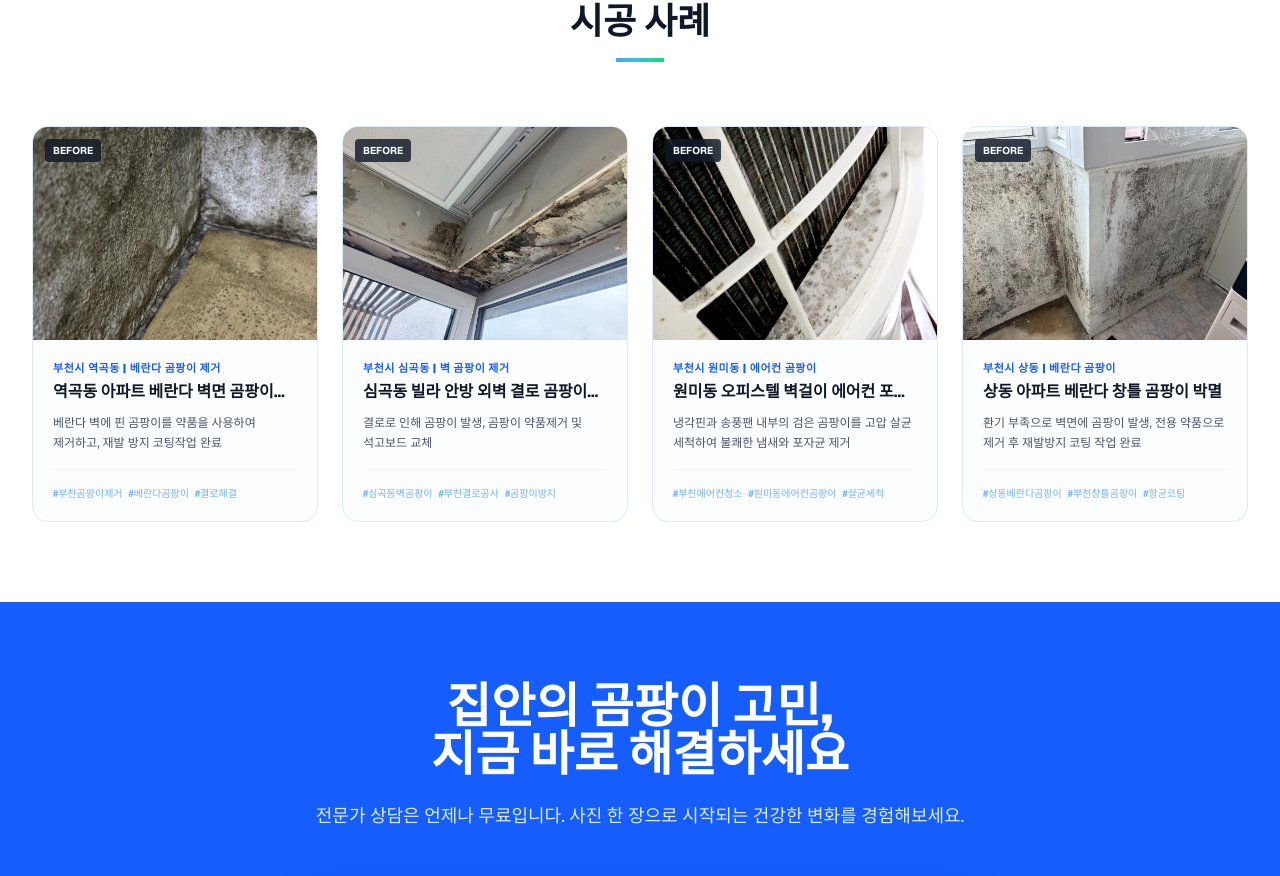
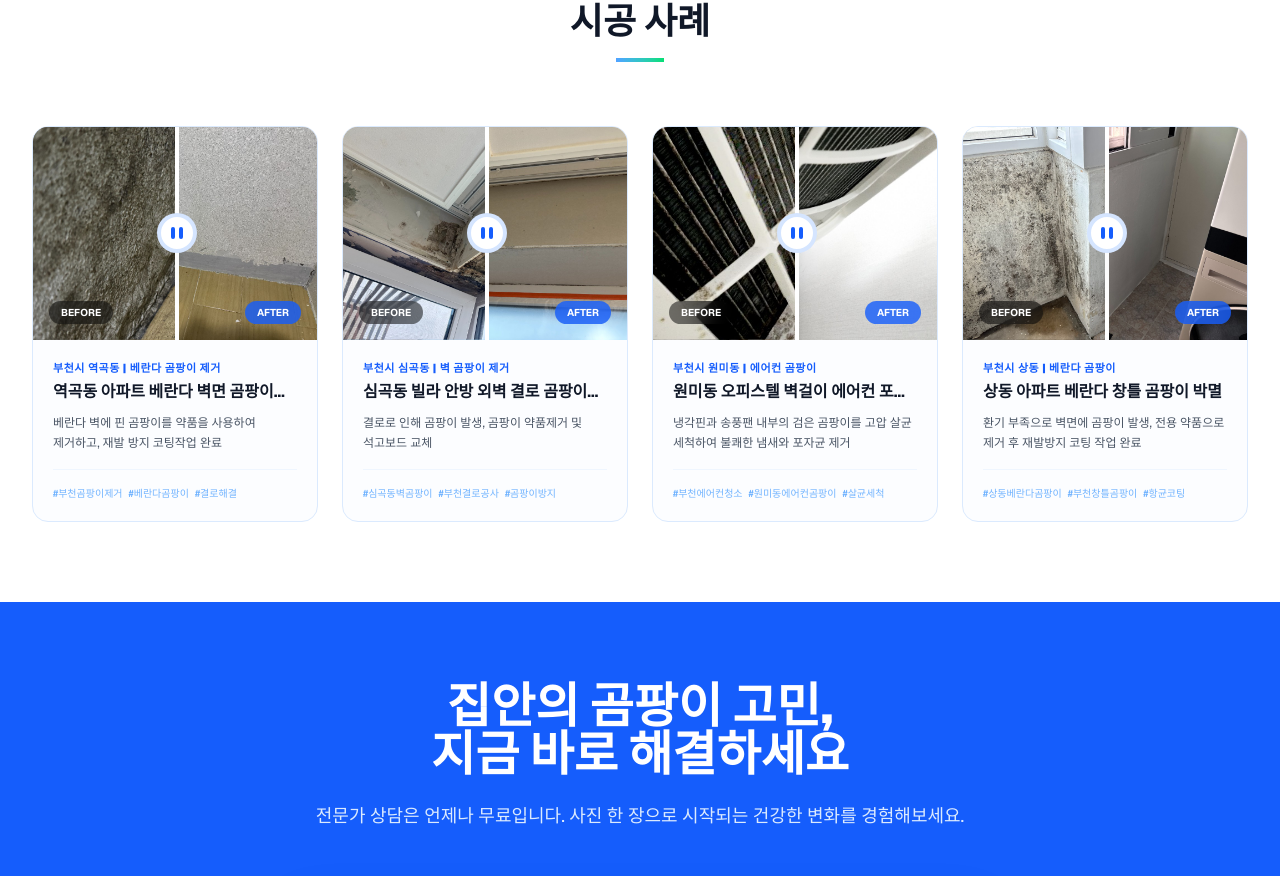
Before and after one commit to wogus5695-ctrl/modu-gomphang, a Next.js app: page / in a window 1280 px wide. Shown: the part 2076-2952 px from the top of the page. Built offline with nearby package versions, Linux system fonts and the light colour scheme.

Commit message:
Feat: implement interactive Before/After slider for portfolio

```diff
--- a/src/app/page.tsx
+++ b/src/app/page.tsx
@@ -4,6 +4,8 @@ import { useState } from "react";
 import Link from "next/link";
 import Header from "@/components/Header";
 import Footer from "@/components/Footer";
+import BeforeAfterSlider from "@/components/BeforeAfterSlider";
+
 
 
 export default function Home() {
@@ -222,20 +224,12 @@ export default function Home() {
               ].map((item, idx) => (
                 <div key={idx} className="group bg-blue-50/20 rounded-2xl overflow-hidden border border-blue-100 hover:border-green-200 hover:shadow-xl transition-all duration-500 flex flex-col">
                   {/* Before & After 시각화 영역 */}
-                  <div className="relative aspect-[4/3] overflow-hidden bg-gray-200">
-                    <img
-                      src={item.imgBefore}
-                      alt={`부천 곰팡이제거 전문 업체 지움 (Zium) - ${item.region} ${item.keyword} 시공 사례 (Before)`}
-                      className="w-full h-full object-cover transition-opacity duration-700 opacity-100 group-hover:opacity-0"
+                  <div className="relative aspect-[4/3] overflow-hidden">
+                    <BeforeAfterSlider
+                      before={item.imgBefore}
+                      after={item.imgAfter}
+                      alt={`지움 (Zium) 시공 사례 - ${item.region} ${item.keyword}`}
                     />
-                    <img
-                      src={item.imgAfter}
-                      alt={`부천 곰팡이제거 전문 업체 지움 (Zium) - ${item.region} ${item.keyword} 시공 사례 (After)`}
-                      className="absolute inset-0 w-full h-full object-cover transition-all duration-700 opacity-0 group-hover:opacity-100 scale-110 group-hover:scale-100"
-                    />
-                    {/* 라벨 오버레이 */}
-                    <div className="absolute top-3 left-3 bg-gray-900/80 text-white text-[10px] font-bold px-2 py-1 rounded backdrop-blur-sm group-hover:opacity-0 transition-opacity">BEFORE</div>
-                    <div className="absolute top-3 left-3 bg-blue-600 text-white text-[10px] font-bold px-2 py-1 rounded opacity-0 group-hover:opacity-100 transition-opacity">AFTER CHECK</div>
                   </div>
 
                   {/* 정보 요약 영역 */}
--- /dev/null
+++ b/src/components/BeforeAfterSlider.tsx
@@ -0,0 +1,99 @@
+"use client";
+
+import React, { useState, useRef, useEffect } from "react";
+
+interface Props {
+  before: string;
+  after: string;
+  alt?: string;
+}
+
+export default function BeforeAfterSlider({ before, after, alt = "시공 전후 비교" }: Props) {
+  const [position, setPosition] = useState(50);
+  const containerRef = useRef<HTMLDivElement>(null);
+  const isDragging = useRef(false);
+
+  const handleMove = (clientX: number) => {
+    if (!containerRef.current) return;
+    const { left, width } = containerRef.current.getBoundingClientRect();
+    const newPosition = ((clientX - left) / width) * 100;
+    setPosition(Math.min(Math.max(newPosition, 0), 100));
+  };
+
+  const onMouseMove = (e: React.MouseEvent) => {
+    if (isDragging.current) handleMove(e.clientX);
+  };
+
+  const onTouchMove = (e: React.TouchEvent) => {
+    if (isDragging.current) handleMove(e.touches[0].clientX);
+  };
+
+  const startDragging = () => {
+    isDragging.current = true;
+  };
+
+  const stopDragging = () => {
+    isDragging.current = false;
+  };
+
+  useEffect(() => {
+    window.addEventListener("mouseup", stopDragging);
+    window.addEventListener("touchend", stopDragging);
+    return () => {
+      window.removeEventListener("mouseup", stopDragging);
+      window.removeEventListener("touchend", stopDragging);
+    };
+  }, []);
+
+  return (
+    <div
+      ref={containerRef}
+      className="relative w-full h-full overflow-hidden cursor-ew-resize select-none touch-none bg-gray-200"
+      onMouseMove={onMouseMove}
+      onTouchMove={onTouchMove}
+      onMouseDown={startDragging}
+      onTouchStart={startDragging}
+    >
+      {/* After Image (Base) */}
+      <img
+        src={after}
+        alt={`${alt} (After)`}
+        className="absolute inset-0 w-full h-full object-cover pointer-events-none"
+      />
+
+      {/* Before Image (Overlay) */}
+      <div
+        className="absolute inset-0 w-full h-full overflow-hidden pointer-events-none"
+        style={{ clipPath: `inset(0 ${100 - position}% 0 0)` }}
+      >
+        <img
+          src={before}
+          alt={`${alt} (Before)`}
+          className="absolute inset-0 w-full h-full object-cover"
+        />
+      </div>
+
+      {/* Handle Line */}
+      <div
+        className="absolute inset-y-0 w-1 bg-white shadow-xl pointer-events-none z-10"
+        style={{ left: `${position}%` }}
+      >
+        {/* Handle Circle */}
+        <div className="absolute top-1/2 left-1/2 -translate-x-1/2 -translate-y-1/2 w-10 h-10 bg-white rounded-full shadow-2xl flex items-center justify-center border-4 border-blue-500/20">
+          <div className="flex gap-1">
+            <div className="w-1 h-3 bg-blue-600 rounded-full" />
+            <div className="w-1 h-3 bg-blue-600 rounded-full" />
+          </div>
+        </div>
+      </div>
+
+      {/* Labels */}
+      <div className="absolute bottom-4 left-4 bg-black/50 backdrop-blur-md px-3 py-1 rounded-full text-[10px] font-bold text-white pointer-events-none z-20">
+        BEFORE
+      </div>
+      <div className="absolute bottom-4 right-4 bg-blue-600/80 backdrop-blur-md px-3 py-1 rounded-full text-[10px] font-bold text-white pointer-events-none z-20">
+        AFTER
+      </div>
+    </div>
+  );
+}
```
